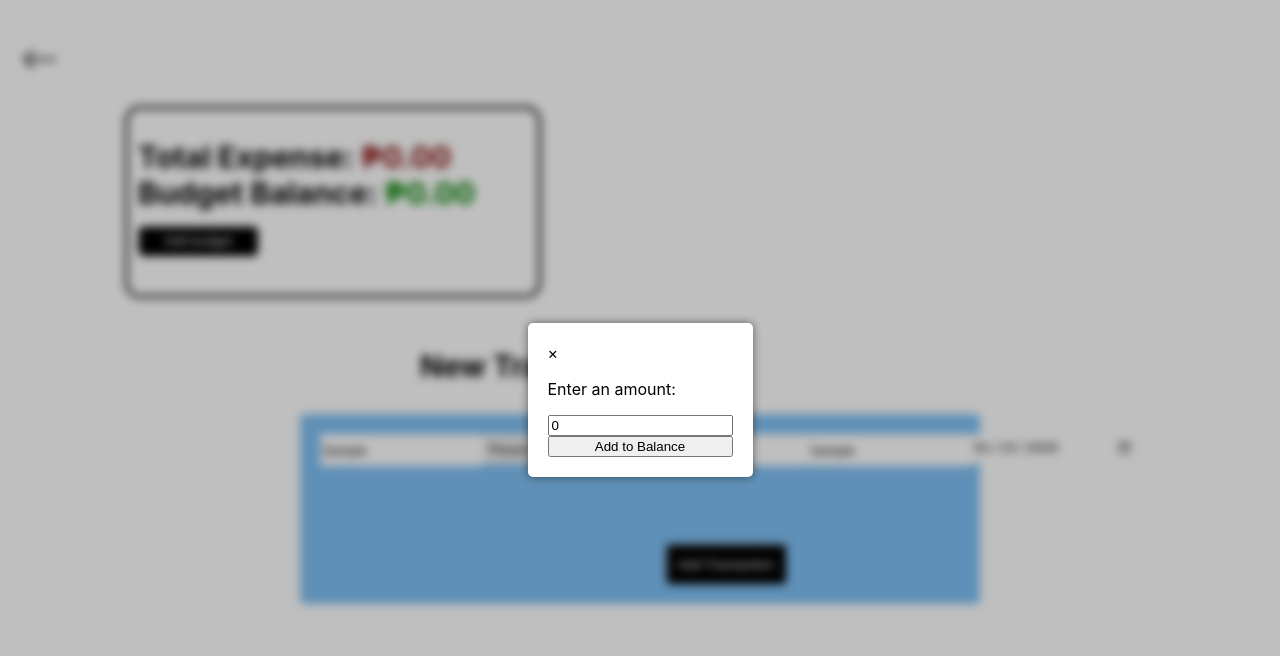
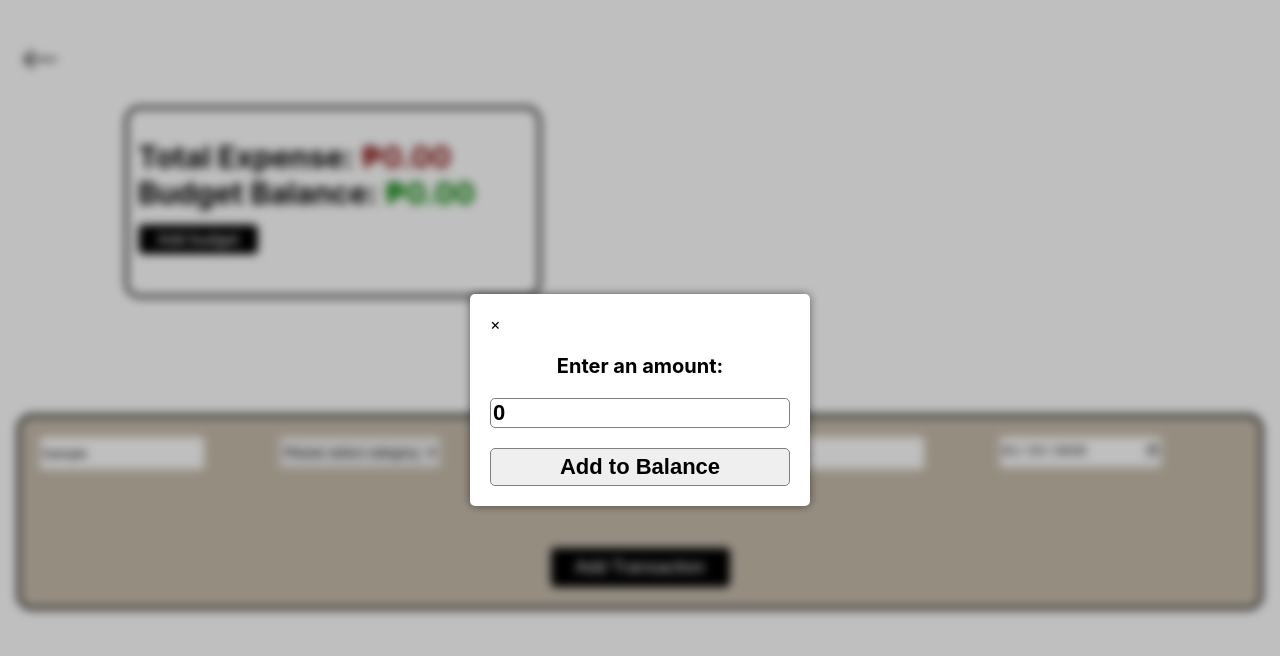
Before and after one commit to elainesanluis/bank-and-budget-app, a React (Create React App) app: page /new-transactions in a window 1280 px wide. Both pictures are taken after typing "Sample", "5", "Sample", "2020-01-15" into the empty fields and a click on the button "Add budget". Shown: the top 656 px of the page. Built offline with nearby package versions, Linux system fonts and the light colour scheme.

Commit message:
updated budget app UI

```diff
--- a/src/Pages/NewTransactions-Budgetapp.css
+++ b/src/Pages/NewTransactions-Budgetapp.css
@@ -16,19 +16,21 @@
 
 .title-newtranx {
     font-size: 30px;
-    margin-left: 420px;
     margin-top: 50px;
 }
 
 .form-newtranx {
-    background-color: rgba(73, 165, 240, 0.7);
+    background-color: rgba(135, 111, 75, 0.454);
     padding: 20px;
-    width: 50%;
-    border-radius: 5px;
+    width: 1200px;
+    max-width: 100%;
+    max-height: 100%;
+    border-radius: 15px;
     margin: auto;
     display: grid;
     grid-template-columns: 1fr 1fr 1fr 1fr 1fr;
     grid-template-rows: 1fr 1fr 1fr;
+    border: 3px solid black;
   }
 
 .box {
@@ -83,14 +85,16 @@
 
 .btn-newtranx {
     grid-area: 3 / 3 / 4 / 4;
+    padding: 2px 10px;
     margin-top: 10px;
-    width: 120px;
+    width: 180px;
     height: 40px;
     color: #fff;
     background-color: black;
-    border-radius: 3px;
+    border-radius: 5px;
     align-self: center;
     justify-self: center;
+    font-size: 18px;
 }
 
 .addBudget {
@@ -102,4 +106,60 @@
     justify-self: center;
     padding: 5px 10px;
     border-radius: 5px;
+    font-size: 16px;
   }
+
+.div-newtranx {
+    display: flex;
+    flex-direction: column;
+    justify-content: center;
+    align-items: center;
+}
+
+body {
+    overflow: auto;
+}
+
+.modal-content-enter-amount {
+    font-size: 20px;
+    font-weight: 700;
+    text-align: center;
+}
+
+.modal-content-input, .modal-content-button {
+    font-size: 22px;
+    font-weight: 600;
+    border-radius: 5px;
+    border: 1px solid gray;
+}
+
+.modal-content-button {
+    padding: 5px;
+}
+
+.modal-content-button:hover {
+    background-color: rgb(111, 8, 8);
+    color: white;
+}
+
+.tranx-history {
+    display: flex;
+    flex-direction: column;
+    justify-content: center;
+    align-items: center;
+}
+
+.transaction-history-header {
+    background-color: rgb(111, 8, 8);
+}
+
+.pie-chart-container {
+    display: flex;
+    justify-content: center;
+    align-items: center;
+}
+
+.pie-chart {
+    padding-top: 20px;
+    margin-top: 50px;
+}
--- a/src/components/AccountBalance.js
+++ b/src/components/AccountBalance.js
@@ -29,13 +29,15 @@ return (
       <span className='close' onClick={onClose}>
         &times;
       </span>
-      <p>Enter an amount:</p>
+      <p className='modal-content-enter-amount'>Enter an amount:</p>
       <input
+      className='modal-content-input'
         type='number'
         value={amountToAdd}
         onChange={(e) => setAmountToAdd(parseFloat(e.target.value))}
       />
-      <button onClick={addToBalance}>Add to Balance</button>
+      <br/>
+      <button className='modal-content-button' onClick={addToBalance}>Add to Balance</button>
     </div>
   </div>
 );
--- a/src/components/PieChart.js
+++ b/src/components/PieChart.js
@@ -45,8 +45,10 @@ const PieChartComponent = ({ transactions }) => {
   };
 
   return (
+    <div className='pie-chart-container'>
     <div className="pie-chart">
       <Pie data={data} />
+    </div>
     </div>
   );
 };
--- a/src/components/TransactionHistory.js
+++ b/src/components/TransactionHistory.js
@@ -63,12 +63,12 @@ export default function TransactionHistory({ transactions, setTransactions }) {
             <table>
               <thead>
                 <tr>
-                  <th>Date</th>
-                  <th>Category</th>
-                  <th>Text</th>
-                  <th>Amount</th>
-                  <th>Owner</th>
-                  <th>Actions</th>
+                  <th className='transaction-history-header'>Date</th>
+                  <th className='transaction-history-header'>Category</th>
+                  <th className='transaction-history-header'>Text</th>
+                  <th className='transaction-history-header'>Amount</th>
+                  <th className='transaction-history-header'>Owner</th>
+                  <th className='transaction-history-header'>Actions</th>
                 </tr>
               </thead>
               <tbody>
```
